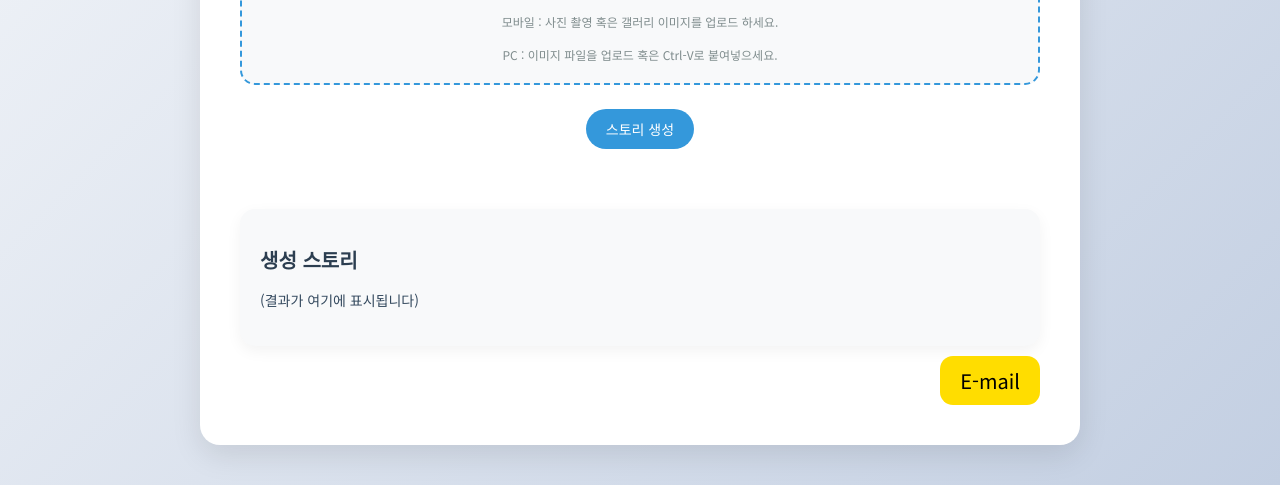
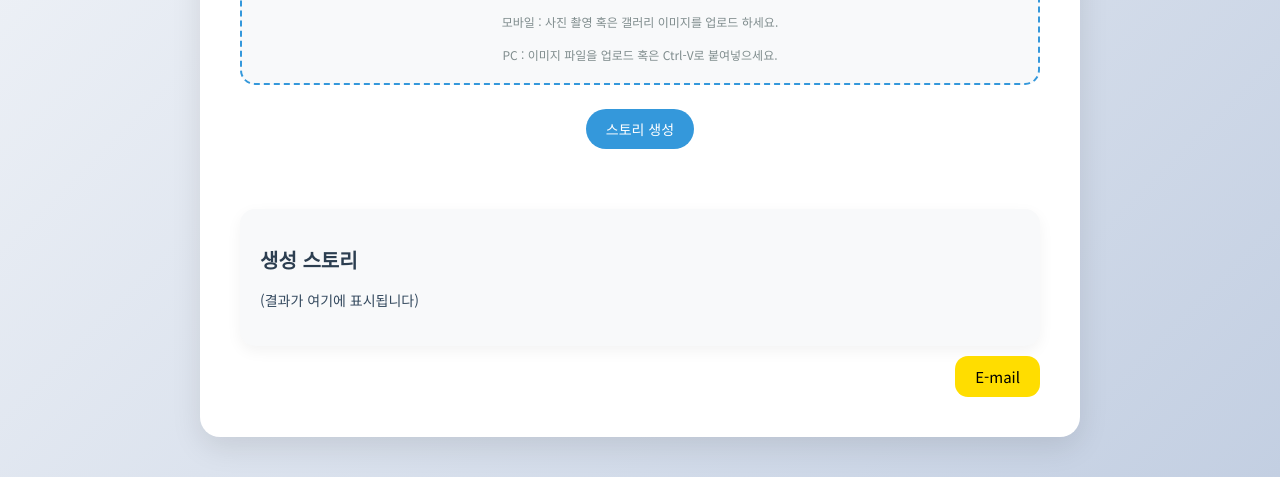
Before and after one commit to givefun/photostory, a website built with Vite: page index.html in a window 1280 px wide. Shown: the part 402-887 px from the top of the page. Built offline with nearby package versions, Linux system fonts and the light colour scheme; some packages are replaced by stand-ins of ours; no server answers.

Commit message:
이메일글자크기

```diff
--- a/style.css
+++ b/style.css
@@ -205,7 +205,7 @@ h2 {
   border: none; /* 테두리 없음 */
   border-radius: 13px; /* 둥근 모서리 */
   padding: 10px 20px; /* 패딩 */
-  font-size: 20px; /* 글자 크기 */
+  font-size: 15px; /* 글자 크기 */
   font-family: 'Noto Sans KR', sans-serif; /* 폰트 지정 */
   cursor: pointer; /* 커서 포인터 */
   transition: background-color 0.3s; /* 배경색 전환 효과 */
```
